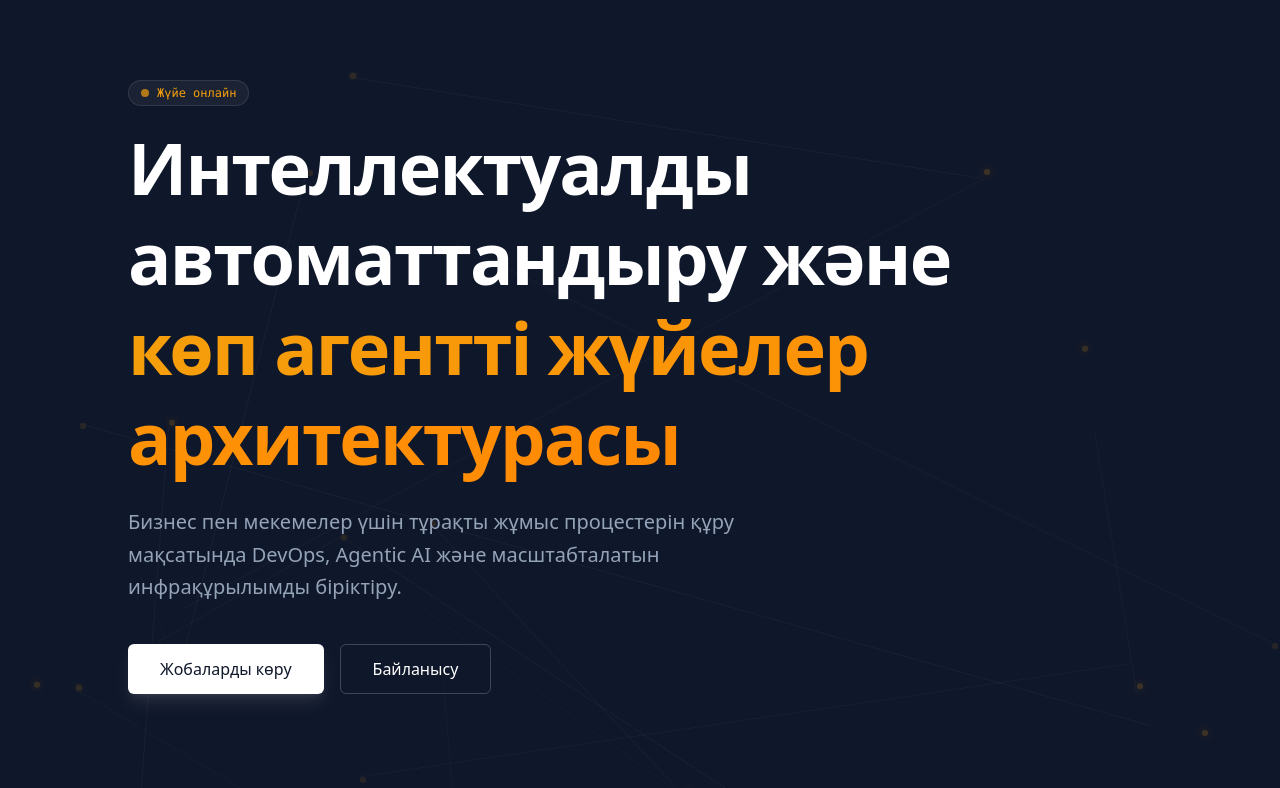
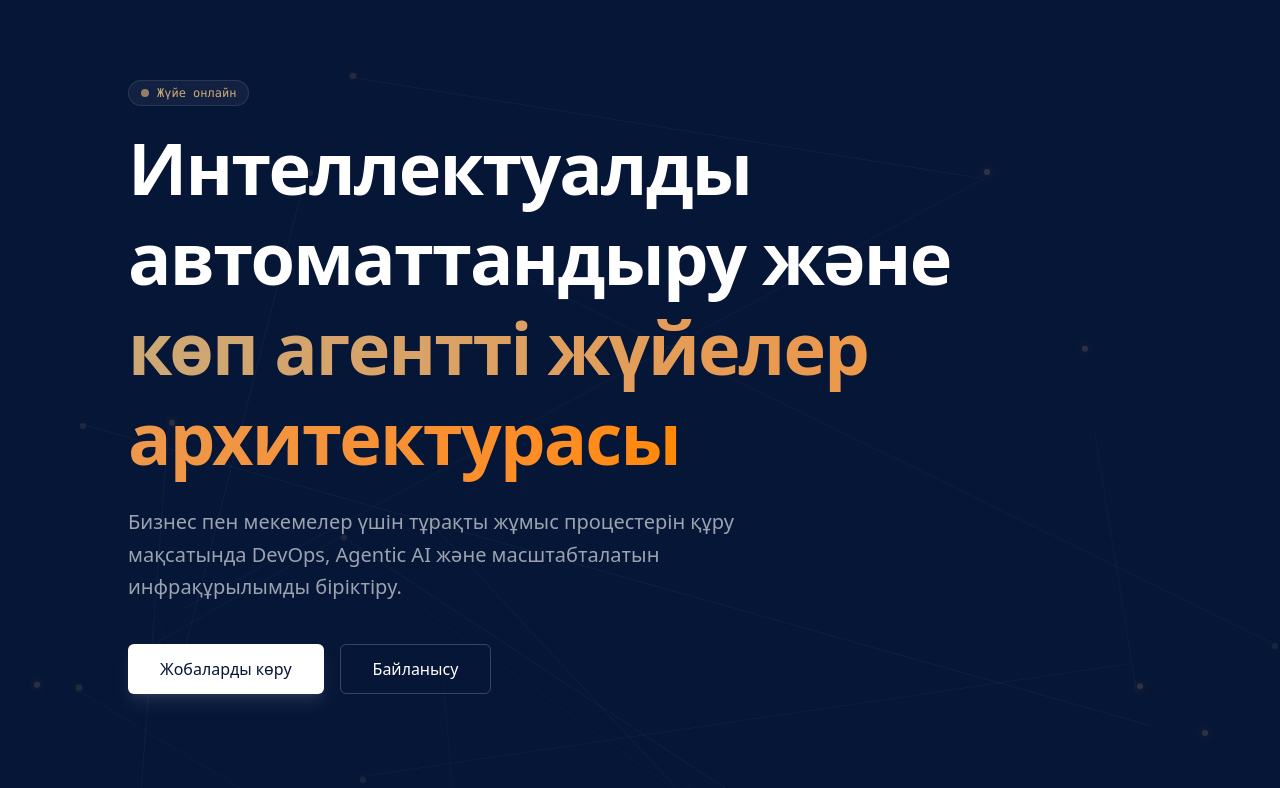
Before and after one commit to Jauysh/portfolio-website, a Next.js app: page / in a window 1280 px wide. Shown: the top 788 px of the page. Built offline with nearby package versions, Linux system fonts and the light colour scheme.

Commit message:
style: update theme color palette and apply radial gradient background to base body

```diff
--- a/src/app/globals.css
+++ b/src/app/globals.css
@@ -1,14 +1,15 @@
 @import "tailwindcss";
 
 @theme {
-  --color-obsidian: #0f172a;
-  --color-amber: #f59e0b;
-  --color-slate-gray: #94a3b8;
+  --color-obsidian: #061637;
+  --color-amber: #cca876;
+  --color-slate-gray: #9ba3af;
 }
 
 @layer base {
   body {
-    background-color: var(--color-obsidian);
+    background: radial-gradient(circle at top right, #1d1b4b, #0B0E14);
+    background-attachment: fixed;
     color: var(--color-slate-gray);
   }
 }
```
